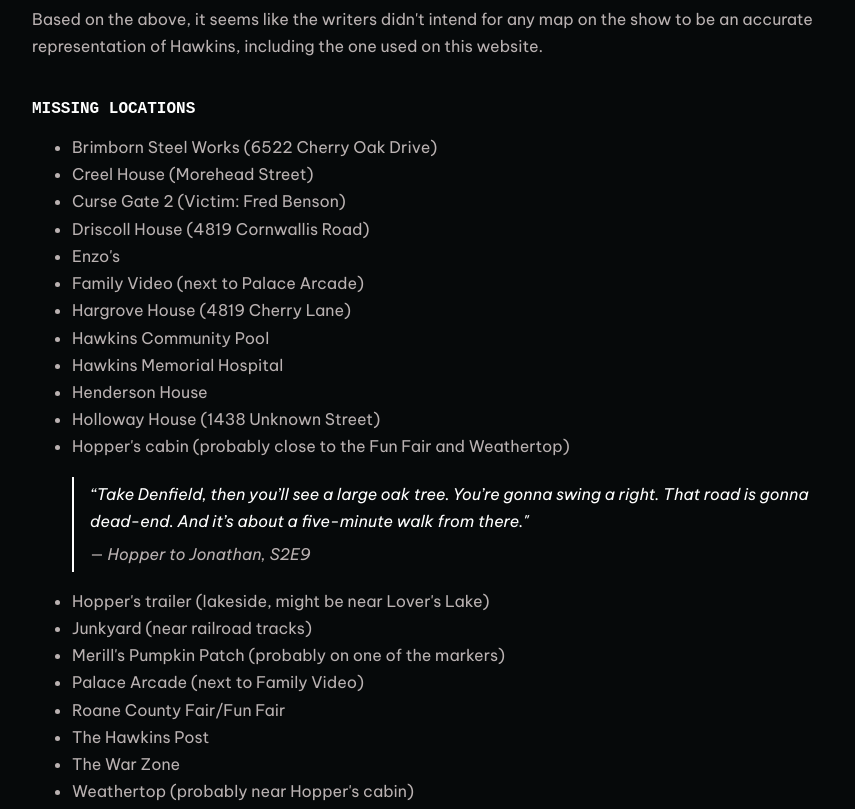
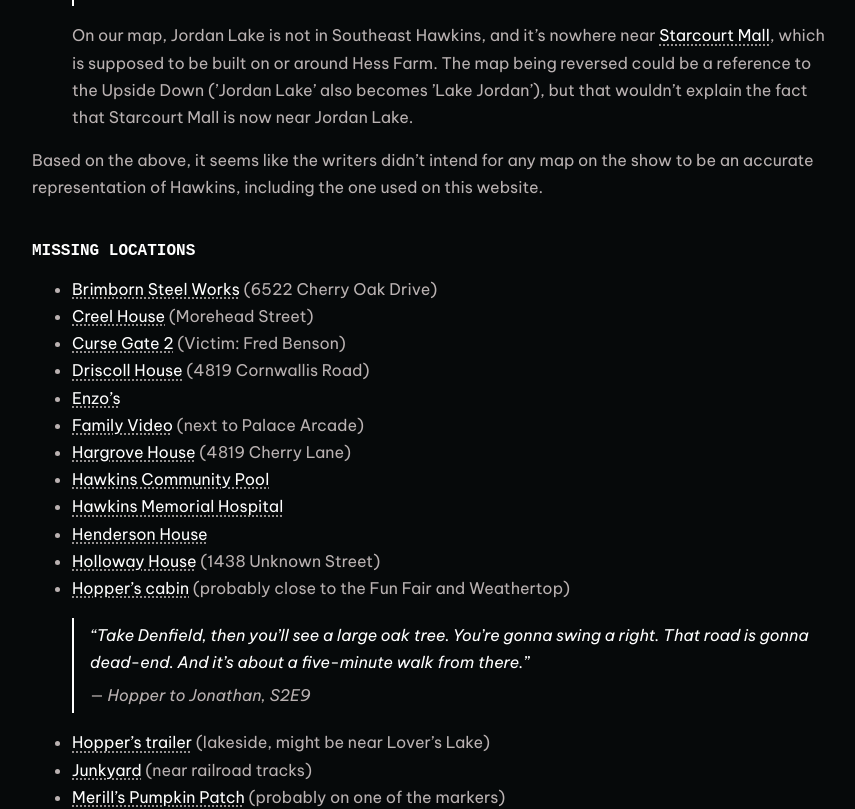
Before and after one commit to serenastorm/hawkins-map, a Next.js app: page /notes in a window 1280 px wide. Shown: the part 1482-2291 px from the top of the page, without its empty margins (208-1063 px from the left). Built offline with nearby package versions, Linux system fonts and the light colour scheme; a web font is replaced by a local one.

Commit message:
use proper apostrophes

```diff
--- a/components/Tooltip/Tooltip.module.scss
+++ b/components/Tooltip/Tooltip.module.scss
@@ -1,10 +1,12 @@
 .tooltipWrapper {
   position: relative;
   display: inline;
-
-  &:hover {
-    color: var(--text-color);
-  }
+  text-decoration: underline;
+  text-decoration-style: dotted;
+  text-underline-offset: 0.2em;
+  text-decoration-color: var(--secondary-text-color);
+  color: var(--text-color);
+  cursor: default;
 }
 
 .tooltipContainer {
--- a/pages/index.tsx
+++ b/pages/index.tsx
@@ -233,7 +233,7 @@
                           {
                             "--base-map-width": BASE_MAP_SIZE.width,
                             "--base-map-height": BASE_MAP_SIZE.height,
-                            "--pin-scale": PIN_SCALE < 0.5 ? 0.5 : PIN_SCALE,
+                            "--pin-scale": PIN_SCALE < 0.3 ? 0.3 : PIN_SCALE,
                             cursor: isPanning ? "grabbing" : "grab",
                           } as CSSProperties
                         }
--- a/pages/notes.mdx
+++ b/pages/notes.mdx
@@ -33,37 +33,43 @@
 
 ## Sources
 
-The Hawkins map is from the Stranger Things companion book, _Stranger Things: Worlds Turned Upside Down: The Official Behind-The-Scenes Companion_. It's used by Hopper in season 2 to add decay markers after visiting the pumpkin patches. The markers are still visible on the map, around Hawkins National Laboratory.
+The Hawkins map is from the Stranger Things companion book, _Stranger Things: Worlds Turned Upside Down: The Official Behind-The-Scenes Companion_. It’s used by Hopper in season 2 to add decay markers after visiting the pumpkin patches. The markers are still visible on the map, around the <Tooltip imgSrc="/assets/hawkins-national-laboratory.jpg">Hawkins National Laboratory</Tooltip>.
 
 The [Starcourt blueprints](/starcourt) are reproductions of designs from production designer Chris Trujillo ([Source](https://deadline.com/2020/06/stranger-things-production-designer-chris-trujillo-netflix-the-art-of-craft-interview-1202950693/)). Some of the place names have been updated to match the show.
 
 ## Inconsistencies
 
-- Benny's Burgers is at 4819 Randolph Lane but Murray's map places it somewhere on Randolph Way, so the map might not be correctly labelled
-- The Wheelers and Sinclairs live on Maple Street but the map only has a Maple Avenue. The Maple on the map crosses Dearborn, which fits with what we know from the show:
+- ### Benny's Burgers
 
-  > “Meet me at Dearborn and Maple at 8:00. To study."
+  <Tooltip imgSrc="/assets/bennys-burgers.jpg">Benny’s Burgers</Tooltip> is at 4819 Randolph Lane but Murray’s map places it somewhere on Randolph Way, so the map might not be correctly labelled
+
+- ### Maple Street
+
+  The Wheelers and Sinclairs live on Maple Street but the map only has a Maple Avenue. The Maple on the map crosses Dearborn, which fits with what we know from the show:
+
+  > “Meet me at Dearborn and Maple at 8:00. To study.”
   >
   > <cite>Nancy to Steve, S1E1</cite>
 
-  However, in S4E7, when Nancy, Robin, Eddie, and Robin go through the curse gate in Lover's Lake, Nancy hints that her place is closer than the police station:
+  However, in S4E7, when Nancy, Robin, Eddie, and Robin go through the curse gate in <Tooltip imgSrc="/assets/lovers-lake.jpg">Lover’s Lake</Tooltip>, Nancy hints that her place is closer than the police station:
 
-  > “We don’t have to go all the way downtown for guns. I have guns, in my bedroom."
+  > “We don’t have to go all the way downtown for guns. I have guns, in my bedroom.”
   >
   > <cite>Nancy, S4E7</cite>
 
-  Later in the episode, the Fruity Four bike past the Creel House, so we can assume it's between Lover's Lake and the Wheelers. If the Wheeler House is indeed close to Lover's Lake, this would mean that 3 of the curse gates would be in close proximity (Creel House, Lover's Lake, the Munson trailer), despite the shot of the gates making it look like they come from opposing sides.
+  Later in the episode, the Fruity Four bike past the <Tooltip imgSrc="/assets/creel-house.jpg">Creel House</Tooltip>, so we can assume it’s between <Tooltip imgSrc="/assets/lovers-lake.jpg">Lover’s Lake</Tooltip> and the <Tooltip imgSrc="/assets/wheeler-house.jpg">Wheelers</Tooltip>. If the <Tooltip imgSrc="/assets/wheeler-house.jpg">Wheeler House</Tooltip> is indeed close to <Tooltip imgSrc="/assets/lovers-lake.jpg">Lover’s Lake</Tooltip>, this would mean that 3 of the curse gates would be in close proximity (<Tooltip imgSrc="/assets/creel-house.jpg">Creel House</Tooltip>, <Tooltip imgSrc="/assets/lovers-lake.jpg">Lover’s Lake</Tooltip>, the <Tooltip imgSrc="/assets/munson-trailer.jpg">Munson trailer</Tooltip>), despite the shot of the gates making it look like they come from opposing sides.
 
-- Mayor Kline's map
-  In season 3, episode 4, Joyce and Jim look at an old map in Mayor Kline's house; this map and the dialogue is inconsistent with the one used here.
+- ### Mayor Kline’s map
 
-  > Hess Farm, Henry's place, Bullocks. Look, they're all here. They're all in Southeast Hawkins, right near Jordan Lake. And what else is near Jordan Lake? The power plant.
+  In season 3, episode 4, Joyce and Jim look at an old map in Mayor Kline’s house; this map and the dialogue is inconsistent with the one used here.
+
+  > “Hess Farm, Henry’s place, Bullocks. Look, they’re all here. They’re all in Southeast Hawkins, right near Jordan Lake. And what else is near Jordan Lake? The power plant.”
   >
   > <cite>Joyce and Hopper, S3E4</cite>
 
-  On our map, Jordan Lake is not in Southeast Hawkins, and it's nowhere near Starcourt Mall, which is supposed to be built on or around Hess Farm. The map being reversed could be a reference to the Upside Down ('Jordan Lake' also becomes 'Lake Jordan'), but that wouldn't explain the fact that Starcourt Mall is now near Jordan Lake.
+  On our map, Jordan Lake is not in Southeast Hawkins, and it’s nowhere near <Tooltip imgSrc="/assets/starcourt-mall.jpg">Starcourt Mall</Tooltip>, which is supposed to be built on or around Hess Farm. The map being reversed could be a reference to the Upside Down (’Jordan Lake’ also becomes ’Lake Jordan’), but that wouldn’t explain the fact that Starcourt Mall is now near Jordan Lake.
 
-Based on the above, it seems like the writers didn't intend for any map on the show to be an accurate representation of Hawkins, including the one used on this website.
+Based on the above, it seems like the writers didn’t intend for any map on the show to be an accurate representation of Hawkins, including the one used on this website.
 
 ## Missing locations
 
@@ -71,29 +77,29 @@
 - <Tooltip imgSrc="/assets/creel-house.jpg">Creel House</Tooltip> (<address>Morehead Street</address>)
 - <Tooltip imgSrc="/assets/curse-gate-2.jpg">Curse Gate 2</Tooltip> (Victim: Fred Benson)
 - <Tooltip imgSrc="/assets/driscoll-house.jpg">Driscoll House</Tooltip> (<address>4819 Cornwallis Road</address>)
-- <Tooltip imgSrc="/assets/enzos.jpg">Enzo's</Tooltip>
+- <Tooltip imgSrc="/assets/enzos.jpg">Enzo’s</Tooltip>
 - <Tooltip imgSrc="/assets/family-video.jpg">Family Video</Tooltip> (next to Palace Arcade)
 - <Tooltip imgSrc="/assets/hargrove-house.jpg">Hargrove House</Tooltip> (<address>4819 Cherry Lane</address>)
 - <Tooltip imgSrc="/assets/hawkins-community-pool.jpg">Hawkins Community Pool</Tooltip>
 - <Tooltip imgSrc="/assets/hawkins-memorial-hospital.jpg">Hawkins Memorial Hospital</Tooltip>
 - <Tooltip imgSrc="/assets/henderson-house.jpg">Henderson House</Tooltip>
 - <Tooltip imgSrc="/assets/holloway-house.jpg">Holloway House</Tooltip> (1438 Unknown Street)
-- <Tooltip imgSrc="/assets/hoppers-cabin.jpg">Hopper's cabin</Tooltip> (probably close to the Fun Fair and Weathertop)
-  > “Take Denfield, then you’ll see a large oak tree. You’re gonna swing a right. That road is gonna dead-end. And it’s about a five-minute walk from there."
+- <Tooltip imgSrc="/assets/hoppers-cabin.jpg">Hopper’s cabin</Tooltip> (probably close to the Fun Fair and Weathertop)
+  > “Take Denfield, then you’ll see a large oak tree. You’re gonna swing a right. That road is gonna dead-end. And it’s about a five-minute walk from there.”
   >
   > <cite>Hopper to Jonathan, S2E9</cite>
-- <Tooltip imgSrc="/assets/hoppers-trailer.jpg">Hopper's trailer</Tooltip> (lakeside, might be near Lover's Lake)
+- <Tooltip imgSrc="/assets/hoppers-trailer.jpg">Hopper’s trailer</Tooltip> (lakeside, might be near Lover’s Lake)
 - <Tooltip imgSrc="/assets/junkyard.jpg">Junkyard</Tooltip> (near railroad tracks)
-- <Tooltip imgSrc="/assets/merills-pumpkin-patch.jpg">Merill's Pumpkin Patch</Tooltip> (probably on one of the markers)
+- <Tooltip imgSrc="/assets/merills-pumpkin-patch.jpg">Merill’s Pumpkin Patch</Tooltip> (probably on one of the markers)
 - <Tooltip imgSrc="/assets/palace-arcade.jpg">Palace Arcade</Tooltip> (next to Family Video)
 - <Tooltip imgSrc="/assets/fun-fair.jpg">Roane County Fair/Fun Fair</Tooltip>
 - <Tooltip imgSrc="/assets/the-hawkins-post.jpg">The Hawkins Post</Tooltip>
 - <Tooltip imgSrc="/assets/the-war-zone.jpg">The War Zone</Tooltip>
-- <Tooltip imgSrc="/assets/weathertop.jpg">Weathertop</Tooltip> (probably near Hopper's cabin)
+- <Tooltip imgSrc="/assets/weathertop.jpg">Weathertop</Tooltip> (probably near Hopper’s cabin)
 
 ## Contributing
 
-If you have any suggestions, feel free to [open an issue](https://github.com/serenastorm/hawkins-map/issues).
+If you have any suggestions, feel free to [open a PR](https://github.com/serenastorm/hawkins-map/pulls).
 
 ## Disclaimer + Credits
 
--- a/styles/Notes.module.scss
+++ b/styles/Notes.module.scss
@@ -63,4 +63,10 @@
       margin-top: 4rem;
     }
   }
+
+  h3 {
+    font-size: 1.8rem;
+    font-weight: 300;
+    color: var(--text-color);
+  }
 }
```
Also changed, not shown: constants/locations.ts (+11 -10 lines).
